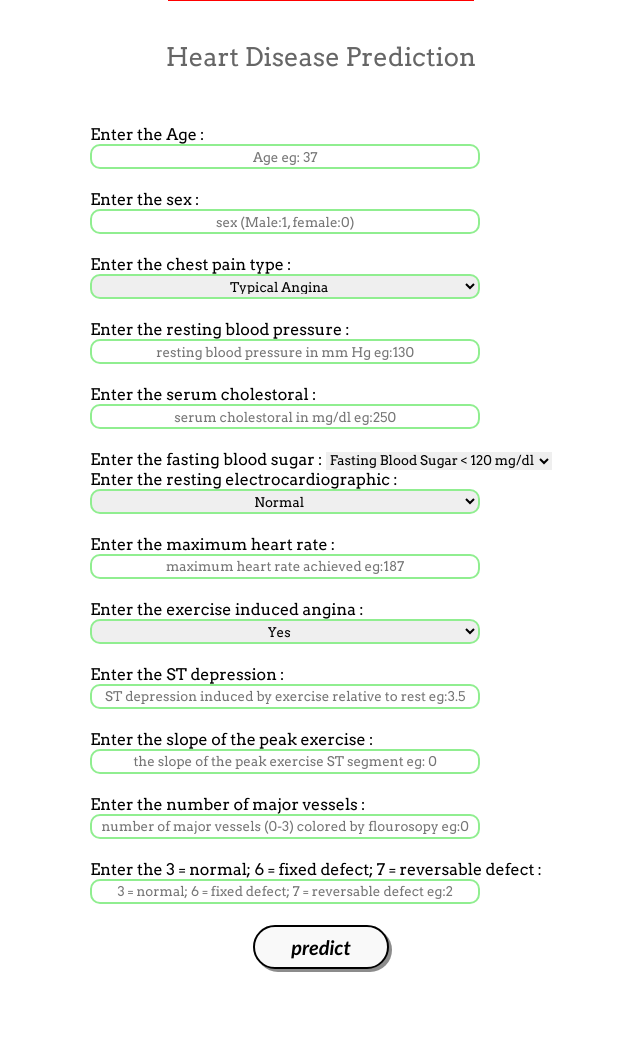
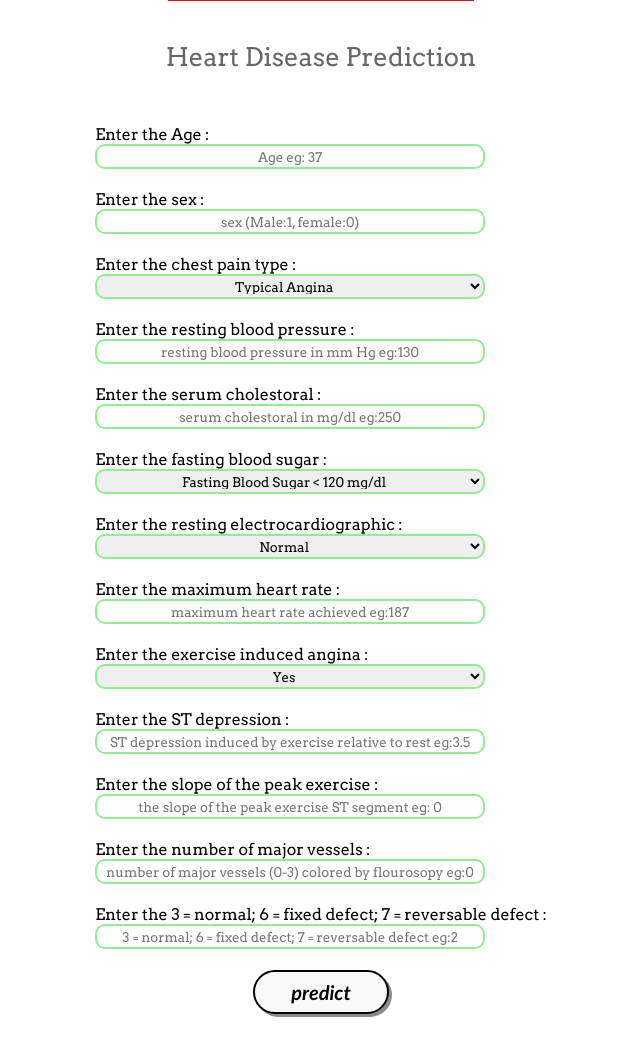
Before and after one commit to narendra539804/SRM_Mini-Project-, a Flask app: page /heart in a window 1280 px wide. Shown: the part 411-1457 px from the top of the page, without its empty margins (319-959 px from the left). Before the commit the page ends 1383 px from the top, so only its background shows below. Run offline with Flask 2, Linux system fonts and the light colour scheme; parts of the project's set-up code (start-up, migrations or seed data) failed here and were passed over; some libraries are stand-ins or nearby versions.

Commit message:
Update heart.html

```diff
--- a/templates/heart.html
+++ b/templates/heart.html
@@ -52,7 +52,7 @@
             <input class="form-input" type="text" name="chol" placeholder="serum cholestoral in mg/dl eg:250"
                 required><br>
             <label>Enter the fasting blood sugar : </label>
-            <select class="form-control" id="fbs" name = "fbs" required="required" placeholder="Fasting Blood Sugar">
+            <select class="form-input" id="fbs" name = "fbs" required="required" placeholder="Fasting Blood Sugar">
 								<option value="0">Fasting Blood Sugar < 120 mg/dl</option>
 								<option value="1">Fasting Blood Sugar > 120 mg/dl</option>
 	    </select>
```
